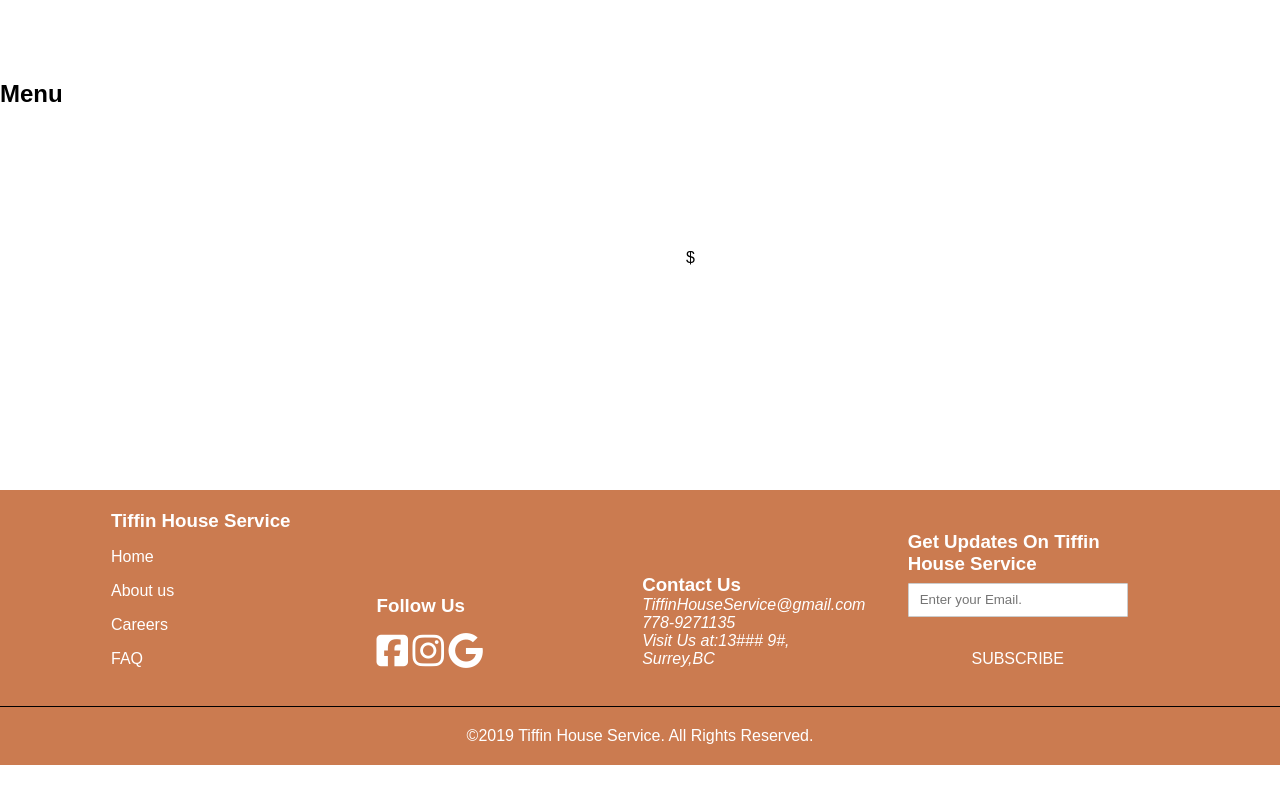
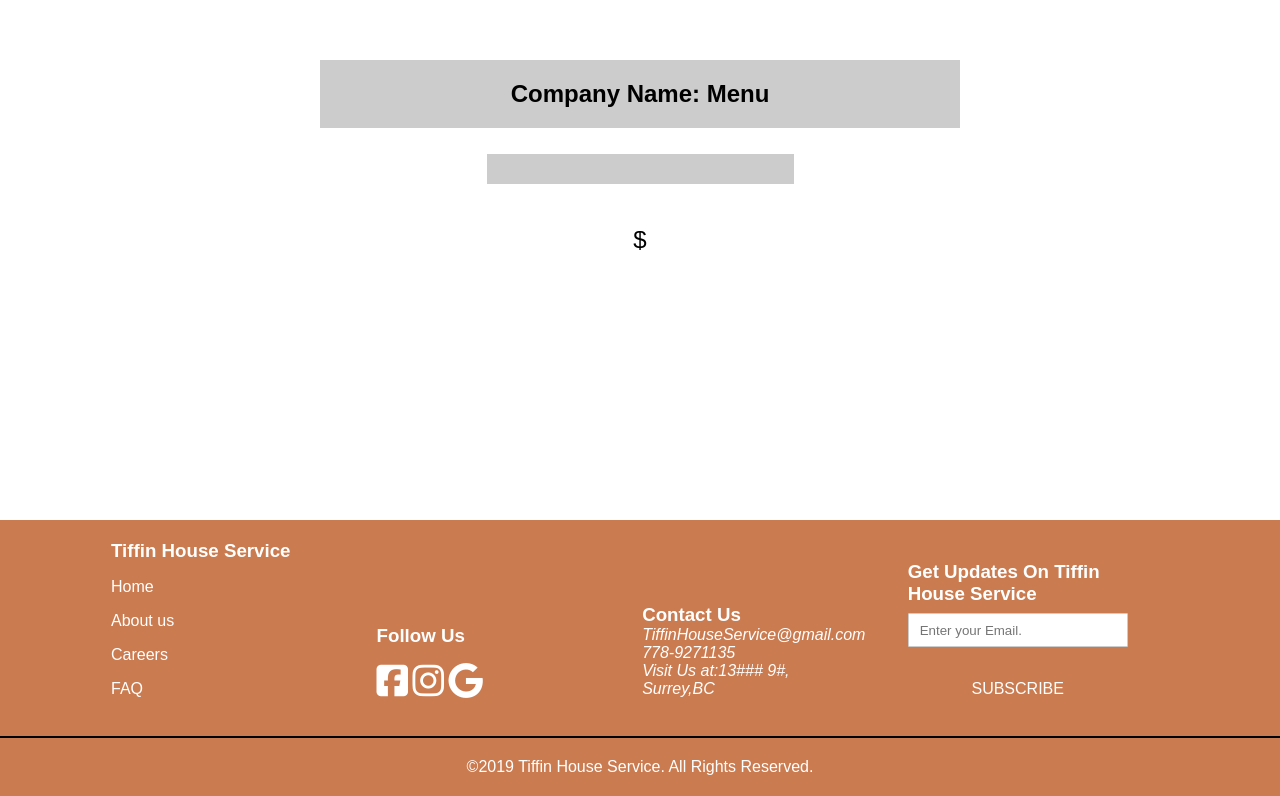
Before and after one commit to charanjattana648/TiffinHouseService, a PHP site: page /users/menu.php in a window 1280 px wide. Shown: the part 252-1048 px from the top of the page. Before the commit the page ends 1017 px from the top, so only its background shows below. Run offline with PHP 8.4, Linux system fonts and the light colour scheme; tables that the repository leaves empty or names only in its code hold one stand-in row (values such as "Sample post"); data that the repository does not hold is empty; some libraries are stand-ins or nearby versions.

Commit message:
modified files

```diff
--- a/css/style.css
+++ b/css/style.css
@@ -955,3 +955,132 @@
 a#menu_ul {
     position: relative;
 }
+
+div#day_id {
+    display: inherit;
+    width: 25%;
+    text-align: center;
+    font-size: 24px;
+    margin: 0 auto;
+    padding: 15px 0;
+    background: #ccc;
+}
+h2.menuHead {
+    margin: 0 auto;
+    display: inherit;
+    width: 50%;
+    text-align: center;
+    background: #ccc;
+    padding: 20px 0;
+}
+a#menu_items {
+    margin: 0 0 0 20px;
+}
+.hover_menu_img {
+    margin-left: 0;
+}
+.menutable p {
+    text-align: center;
+    margin: 40px 0 0 0;
+    font-size: 24px;
+}
+.menutable p:nth-child(even) {
+    margin-top: 42px;
+}
+p.price {
+    text-align: center !important;
+}
+#weekly_div p {
+    text-align: left;
+    padding: 0 9px;
+}
+
+#weekly_div label {
+    margin-bottom: 10px;
+    display: inline-block;
+    width: 42%;
+    float: left;
+    text-align: right;
+}
+
+ #weekly_div input#tiff_qty {
+    width: 25%;
+    height: 32px;
+}
+#weekly_div .card button {
+    margin: 0;
+}
+.righttext h1 {
+    margin: 10px 0 0 0;
+}
+.righttext h3 {
+    margin: 0;
+}
+.righttext ul {
+    padding: 0 0 0 26px;
+    list-style-type: square;
+    margin-top: 6px;
+    display: inline-block;
+    width: 100%;
+}
+.righttext li {
+    width: 25%;
+    float: left;
+}
+.righttext button {
+    width: 25%;
+}
+.righttext input#qty_item {
+    height: 42px;
+    width: 10%;
+    padding: 0 0 0 10px;
+    margin: 0px 10px 0 10px;
+}
+.righttext span {
+    padding: 13px 20px;
+    background: #ccc;
+}
+#tdeals_head {
+    margin: 0 0 20px 0;
+}
+table {
+    border-spacing: 0;
+    width: 100%;
+}
+th {
+    border: none;
+    box-sizing: border-box;
+    background: red;
+}
+div#summary {
+    width: 50%;
+    height: auto;
+    display: inline-block;
+    float: left;
+    margin: 0 50px 0 20px;
+}
+#del i {
+    color: #cb7b50;
+}
+div#payment_details {
+    width: 40%;
+}
+#signUp_row input {
+    margin: 0;
+}
+#signUp h1 {
+	margin: 0;
+	font-size: 21px;
+}
+button.cancelbtn {
+    margin: 0;
+}
+.submitBtn button {
+    margin: 0;
+}
+p.msg {
+    margin: 6px 0;
+}
+#signUp label {
+    font-size: 14px;
+}
--- a/users/menu.php
+++ b/users/menu.php
@@ -12,7 +12,7 @@
 //require_once ("./inc/config.inc.php");
 require_once("../requireFiles.php");
 ?>
-<h2><?php if(isset($_SESSION['companyName'])){echo $_SESSION['companyName']." ";}?>Menu</h2>
+<h2 class="menuHead">Company Name: <?php if(isset($_SESSION['companyName'])){echo $_SESSION['companyName']." ";}?>Menu</h2>
 <?php
 
 
@@ -74,9 +74,8 @@
 echo '<li>'.$i.'</li>';
 }
 echo'</ul>
-<span id="minus">-</span>
+<span>Enter Quantity</span>
 <input type="number" min="0" name="qtyItem" id="qty_item" value="0" placeholder="enter qty" />
-<span id="plus">+</span>
 <button type="submit" class="mi_to_cart" name="mi_to_cart" id="'.$itemName.'">Add to Cart</button>
 </section>
 </section>';
--- a/views/footer.php
+++ b/views/footer.php
@@ -35,5 +35,28 @@
 		<p>&copy;2019 <span><a href="index.html">Tiffin House Service</a></span>. All Rights Reserved.</p>
 	</div>
 	</footer>
+
+	<script>
+
+	$(document).ready(function(){
+
+	// 	$("#menu_ul").mouseover(function(){
+
+
+	// 		$("#menu_ul div").css({
+	// 			"display": "inline-block",
+    // 			"position": "absolute",
+    // 			"width": "150Px",
+    // 			"height": "200px"
+	// 		});
+
+
+	// });
+});
+
+
+	</script>
+
+
 	</body>
 </html>
--- a/views/signUp.php
+++ b/views/signUp.php
@@ -35,17 +35,17 @@
   <form class="modal-content" method="post" action="index.php">
     <div class="container">
       <h1>Sign Up</h1>
-      <p>Please fill in this form to create an account.</p>
+      <p class="msg">Please fill in this form to create an account.</p>
       <hr>
       <select id="user_type_signUp" name="user_type_signUp">
       <option value="user">User</option>
       <option value="dealer">Dealer</option>
       </select>
       <p id="signUp_row">
-      <label for="fName"><b>First Name</b></label><br>
+      <label for="fName"><b>First Name</b></label>
       <input type="text" placeholder="Enter firstName" name="fName"  required>
       </p>  <p id="signUp_row">
-      <label for="lName"><b>Last Name</b></label><br>
+      <label for="lName"><b>Last Name</b></label>
       <input type="text" placeholder="Enter lastName" name="lName" required>
       </p>  <p id="signUp_row">
       <label for="email"><b>Email</b></label>
@@ -70,11 +70,11 @@
       </p><p  id="compName">
       <label for="comp_Name"><b>Company Name</b></label>
       <input type="text" placeholder="Enter your company name" name="company_name" id="comp_Name" required>
-      <p>
+      <p class="submitBtn">
       <button type="submit" id="submit_signUp"  name="submitSU" class="signup">Sign Up</button>
 
 
-       <div class="container" style="background-color:#f1f1f1">
+       <div style="background-color:#f1f1f1">
       <button type="button" onclick="document.getElementById('signUp').style.display='none'" class="cancelbtn">Cancel</button>
      <!--  <span id="signIn_page"> SignIn</span>-->
     </div>
```
